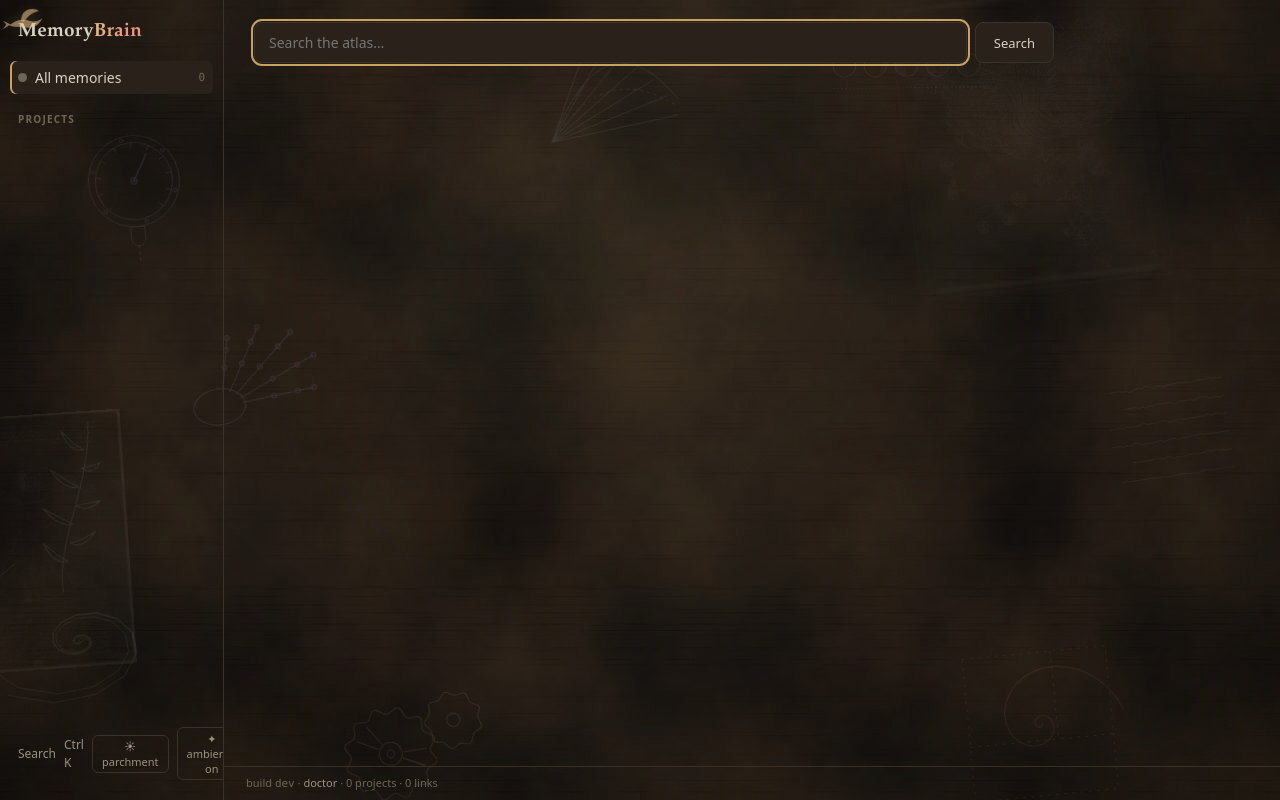
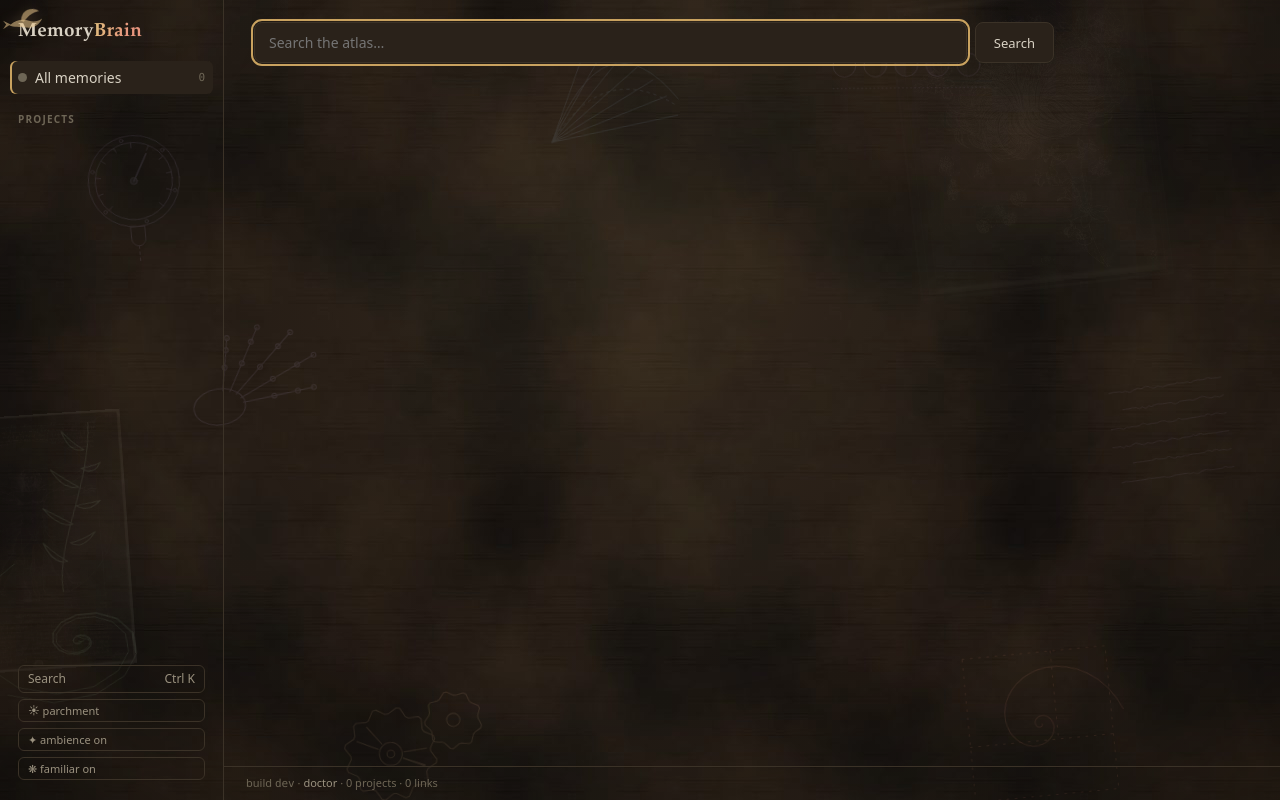
Before and after one commit to Zarakilian/MemoryBrain, a FastAPI app: page /ui/search in a window 1280 px wide. Run offline with FastAPI, Linux system fonts and the light colour scheme; data that the repository does not hold is empty; parts of the project's set-up code (start-up, migrations or seed data) failed here and were passed over.

Commit message:
fix(ui): stack the rail-foot controls vertically — no more horizontal scroll
Search (with its Ctrl K hint inside the pill) and the three toggles now
stack as full-width rows at the bottom of the rail; the rail itself is
overflow-x hidden so nothing can ever push it sideways again.

Co-authored-by: Claude <noreply@anthropic.com>

```diff
--- a/brain/app/static/css/atlas.css
+++ b/brain/app/static/css/atlas.css
@@ -45,7 +45,7 @@ kbd {
 .shell { display: flex; height: 100vh; }
 
 .rail {
-  width: var(--rail-w); flex: none; overflow-y: auto;
+  width: var(--rail-w); flex: none; overflow-y: auto; overflow-x: hidden;
   border-right: 1px solid var(--line);
   padding: 18px 10px; display: flex; flex-direction: column; gap: 4px;
 }
@@ -69,9 +69,14 @@ kbd {
 }
 .pname { flex: 1; overflow: hidden; text-overflow: ellipsis; white-space: nowrap; }
 .count { font: 11px var(--mono); color: var(--ink-faint); }
-.rail-foot { margin-top: auto; padding: 14px 8px 2px; display: flex; gap: 8px;
-             align-items: center; color: var(--ink-dim); font-size: 12px; }
+.rail-foot { margin-top: auto; padding: 14px 8px 2px; display: flex;
+             flex-direction: column; align-items: stretch; gap: 6px;
+             color: var(--ink-dim); font-size: 12px; }
 .rail-foot a:hover { color: var(--gold-bright); }
+.rail-search { display: flex; align-items: center; justify-content: space-between;
+               padding: 4px 9px; border: 1px solid var(--line); border-radius: 6px; }
+.rail-search:hover { border-color: var(--gold); }
+.rail-foot button { text-align: left; }
 
 .pdot {
   width: 9px; height: 9px; border-radius: 50%; flex: none;
--- a/brain/app/templates/base.html
+++ b/brain/app/templates/base.html
@@ -33,8 +33,7 @@ try { var _t = localStorage.getItem("atlas-theme");
       {% endfor %}
     </nav>
     <div class="rail-foot">
-      <a href="/ui/search">Search</a>
-      <span class="rail-kbd" hidden data-js>Ctrl K</span>
+      <a class="rail-search" href="/ui/search">Search <span class="rail-kbd" hidden data-js>Ctrl K</span></a>
       <button id="theme-toggle" hidden data-js type="button"></button>
       <button id="ambience-toggle" hidden data-js type="button"></button>
       <button id="familiar-toggle" hidden data-js type="button"></button>
```
